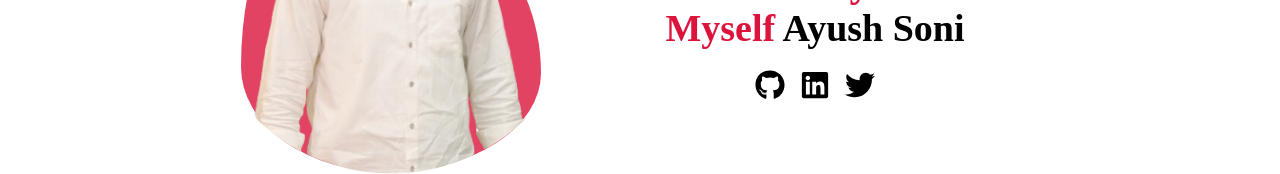
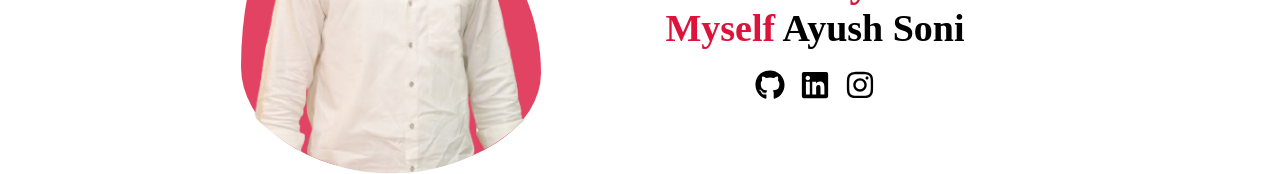
Before and after one commit to ayushsoni155/Portfolio, a React (Create React App) app: page / in a window 1280 px wide. Shown: the part 378-552 px from the top of the page. Built offline with nearby package versions, Linux system fonts and the light colour scheme; a web font is replaced by a local one.

Commit message:
Update LandingPage.jsx

```diff
--- a/src/components/jsx/LandingPage.jsx
+++ b/src/components/jsx/LandingPage.jsx
@@ -1,5 +1,5 @@
 import React from "react";
-import { FaGithub, FaLinkedin, FaTwitter } from "react-icons/fa"; // Import social media icons
+import { FaGithub, FaInstagram, FaLinkedin } from "react-icons/fa"; // Import social media icons
 import "../css/LandingPage.css"; // Importing the CSS file
 
 export default function LandingPage() {
@@ -19,14 +19,14 @@ export default function LandingPage() {
 
         {/* Social Media Icons */}
         <div className="socialIcons">
-          <a href="https://github.com/your-profile" target="_blank" rel="noopener noreferrer">
+          <a href="https://github.com/ayushsoni155" target="_blank" rel="noopener noreferrer">
             <FaGithub />
           </a>
-          <a href="https://linkedin.com/in/your-profile" target="_blank" rel="noopener noreferrer">
+          <a href="https://linkedin.com/in/ayush-soni-9b2583239" target="_blank" rel="noopener noreferrer">
             <FaLinkedin />
           </a>
-          <a href="https://twitter.com/your-profile" target="_blank" rel="noopener noreferrer">
-            <FaTwitter />
+          <a href="https://www.instagram.com/ayushsoni.155" target="_blank" rel="noopener noreferrer">
+            <FaInstagram />
           </a>
         </div>
       </div>
```
